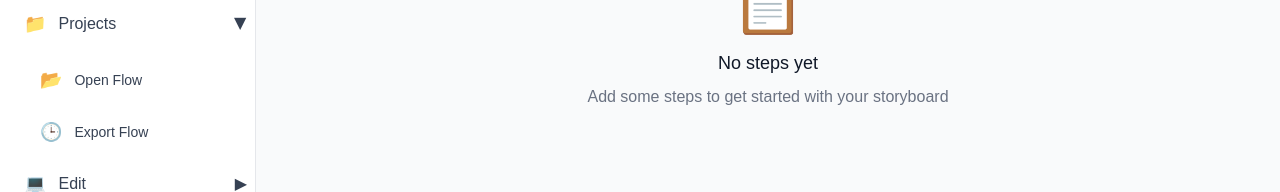
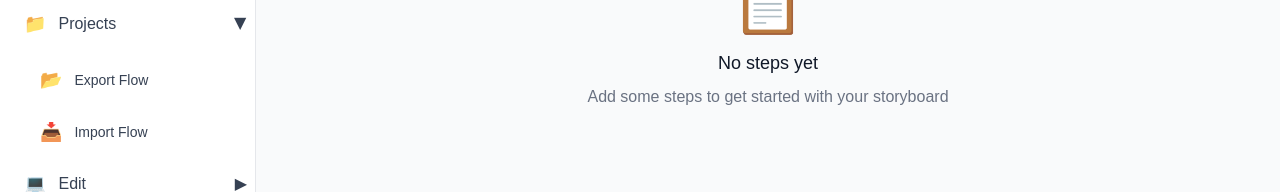
Before and after one commit to littlecorsican/CodeStoryboard, a Next.js app in the folder codestoryboard/: page / in a window 1280 px wide. Shown: the part 163-355 px from the top of the page. Built offline with nearby package versions, Linux system fonts and the light colour scheme.

Commit message:
add export func

```diff
--- a/codestoryboard/components/LeftMenu.tsx
+++ b/codestoryboard/components/LeftMenu.tsx
@@ -1,6 +1,8 @@
 'use client';
 
 import { useState } from 'react';
+import { useGlobal } from '../contexts/GlobalContext';
+import { exportStepsToJson } from '../utils/exportUtils';
 
 interface MenuItem {
   id: string;
@@ -18,6 +20,7 @@ interface LeftMenuProps {
 export default function LeftMenu({ onOpenCreateNewStep }: LeftMenuProps) {
   const [expandedItems, setExpandedItems] = useState<string[]>(['projects', 'code', 'tools']);
   const [activeItem, setActiveItem] = useState<string>('dashboard');
+  const { steps } = useGlobal();
 
   const menuItems: MenuItem[] = [
     {
@@ -33,22 +36,22 @@ export default function LeftMenu({ onOpenCreateNewStep }: LeftMenuProps) {
       children: [
         {
           id: 'open_flow',
-          label: 'Open Flow',
+          label: 'Export Flow',
           icon: '📂',
           href: '/projects',
           onClick: () => {
-            console.log('Opening flow...');
-            // Add file picker or flow opening logic
+            console.log('Exporting flow...');
+            exportStepsToJson(steps);
           }
         },
         {
-          id: 'export_flow',
-          label: 'Export Flow',
-          icon: '🕒',
-          href: '/projects/recent',
+          id: 'import_flow',
+          label: 'Import Flow',
+          icon: '📥',
+          href: '/projects/import',
           onClick: () => {
-            console.log('Exporting flow...');
-            // Add export functionality
+            console.log('Importing flow...');
+            // Add import functionality
           }
         },
       ]
--- /dev/null
+++ b/codestoryboard/utils/exportUtils.ts
@@ -0,0 +1,52 @@
+interface Step {
+  key: string;
+  value: {
+    description?: string;
+    code?: string;
+    location?: string;
+    state?: Record<string, any>;
+  };
+}
+
+interface ExportData {
+  steps: Array<{
+    code?: string;
+    location?: string;
+    description?: string;
+    state?: Record<string, any>;
+  }>;
+}
+
+export const exportStepsToJson = (steps: Step[]): void => {
+  // Transform steps to the required format
+  const exportData: ExportData = {
+    steps: steps.map(step => ({
+      code: step.value.code || '',
+      location: step.value.location || '',
+      description: step.value.description || '',
+      state: step.value.state || {}
+    }))
+  };
+
+  // Convert to JSON string with proper formatting
+  const jsonString = JSON.stringify(exportData, null, 2);
+
+  // Create a blob with the JSON data
+  const blob = new Blob([jsonString], { type: 'application/json' });
+
+  // Create a temporary URL for the blob
+  const url = URL.createObjectURL(blob);
+
+  // Create a temporary anchor element to trigger download
+  const link = document.createElement('a');
+  link.href = url;
+  link.download = `codestoryboard-export-${new Date().toISOString().split('T')[0]}.json`;
+
+  // Append to body, click, and remove
+  document.body.appendChild(link);
+  link.click();
+  document.body.removeChild(link);
+
+  // Clean up the URL object
+  URL.revokeObjectURL(url);
+};
```
